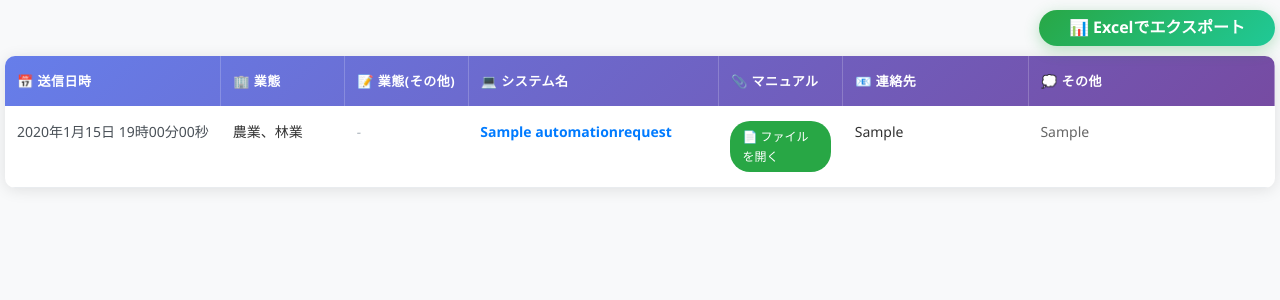
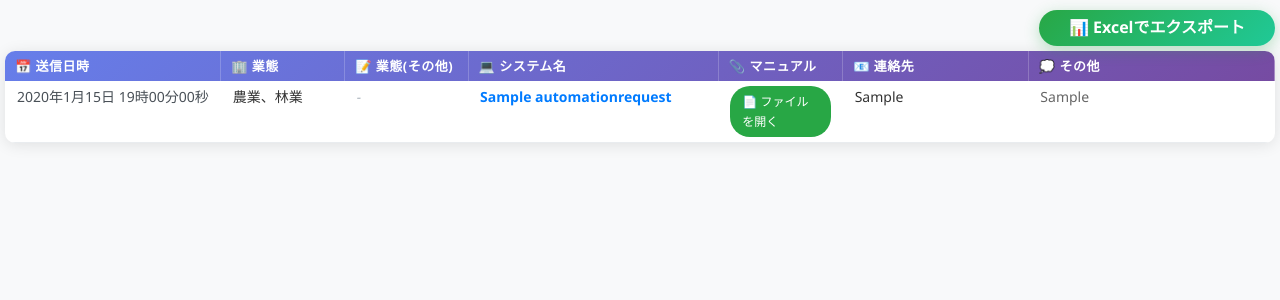
Before and after one commit to kei-a11y/rq, a Django app: page /admin-list/ in a window 1280 px wide. Shown: the top 300 px of the page. Run offline with Django 5.2, Linux system fonts and the light colour scheme; a user stored in the database is signed in; tables that the repository leaves empty hold one stand-in row (values such as "Sample post").

Commit message:
Update admin_list.html

```diff
--- a/info/templates/info/admin_list.html
+++ b/info/templates/info/admin_list.html
@@ -30,8 +30,8 @@
             border-radius: 10px;
             box-shadow: 0 2px 15px rgba(0,0,0,0.1);
             overflow: hidden;
-            margin-top: 10px;
-            margin-bottom: 10px;
+            margin-top: 5px;
+            margin-bottom: 5px;
         }
 
         table {
@@ -58,7 +58,7 @@
         }
 
         th {
-            padding: 15px 12px;
+            padding: 5px 10px;
             text-align: left;
             font-weight: 600;
             font-size: 13px;
@@ -72,7 +72,7 @@
         }
 
         td {
-            padding: 15px 12px;
+            padding: 5px 12px;
             border-bottom: 1px solid #e9ecef;
             vertical-align: top;
         }
```
